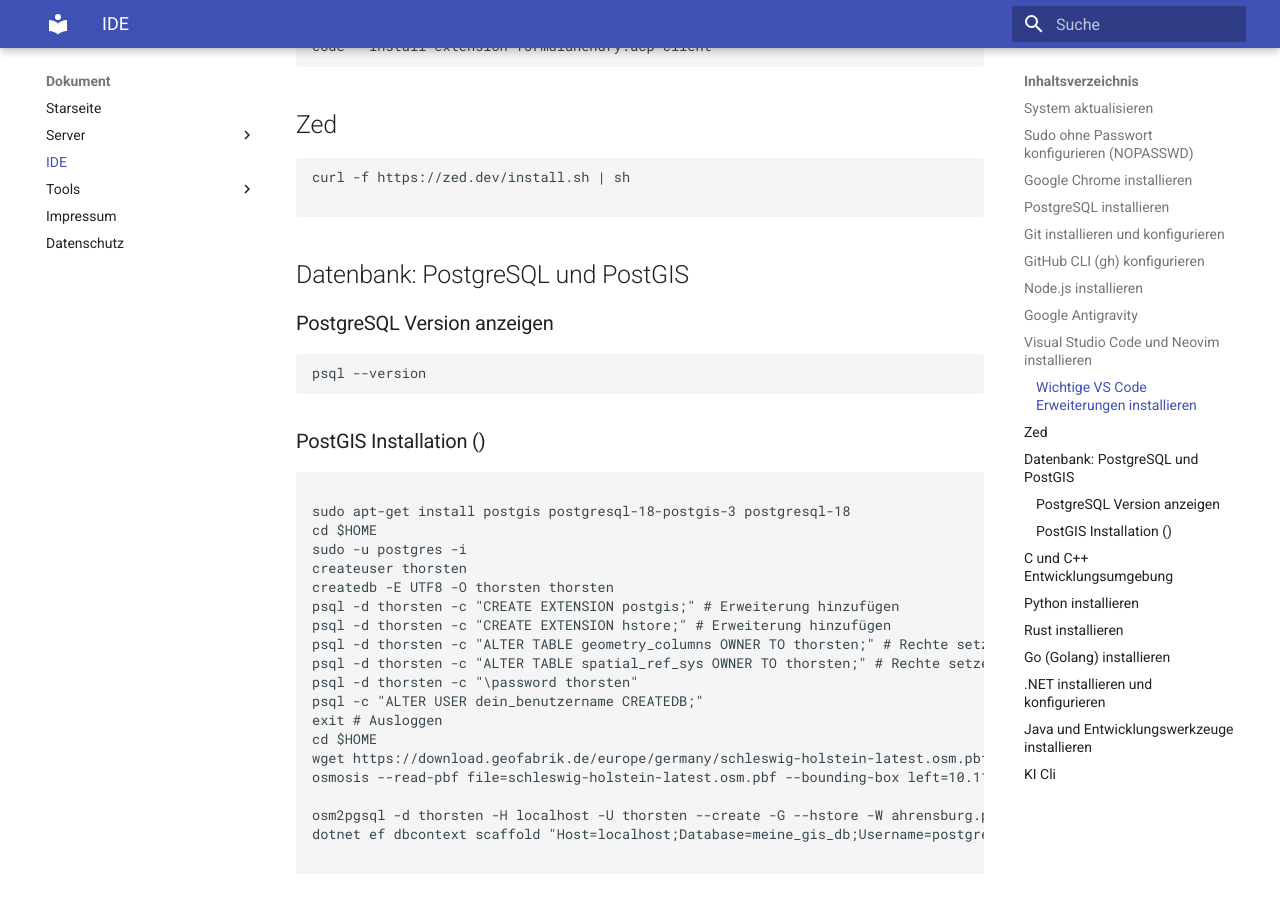
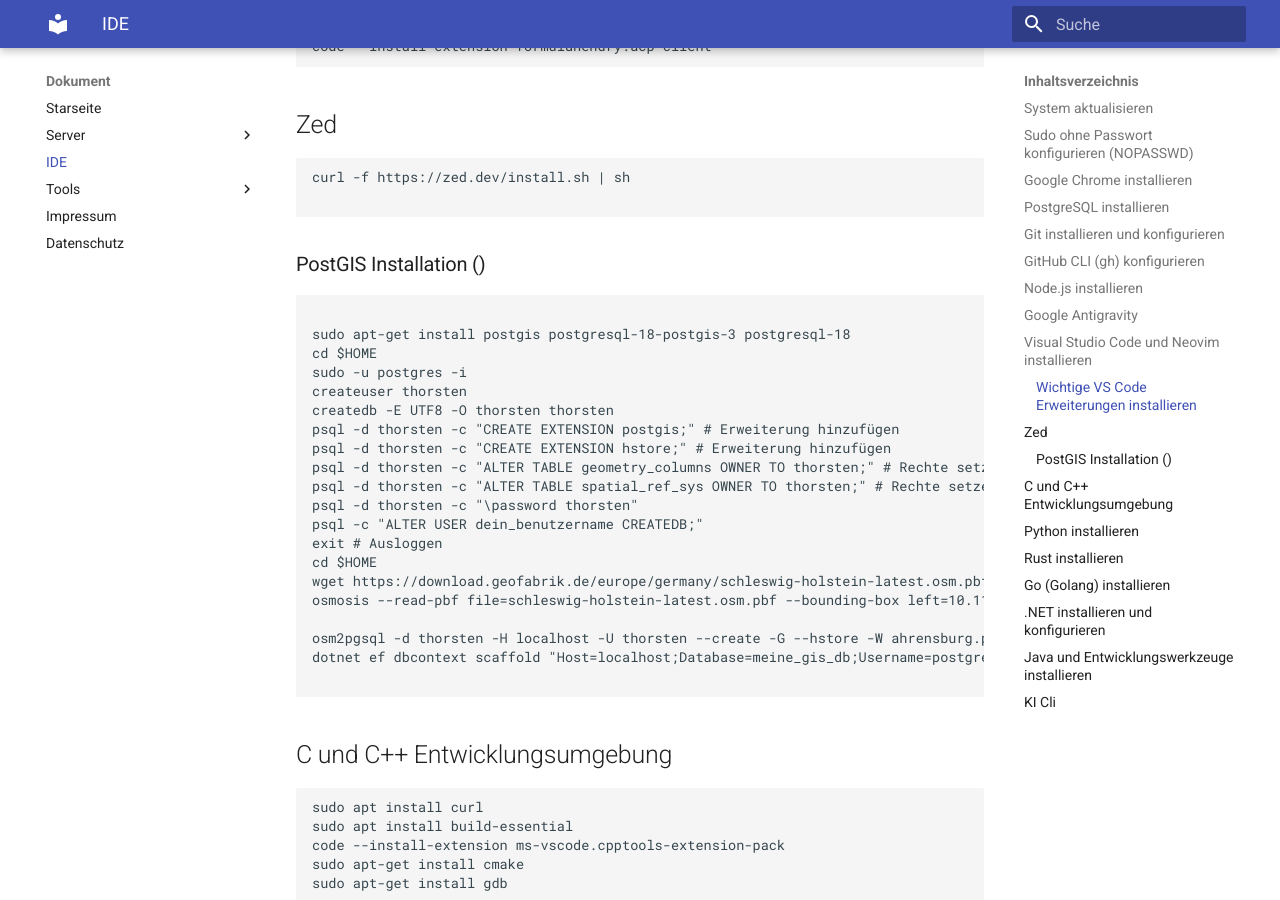
Before and after one commit to thorstenkloehn/dokument, an MkDocs documentation site: the page built from docs/IDE/index.md, in a window 1280 px wide and 900 px high, scrolled down 2516 px. Built offline with MkDocs 1.6.1 and Material for MkDocs 9.7.7, drawn with Linux system fonts in a browser that asks for light colours.

Commit message:
Dokumentation: Entfernen der Anweisungen zur Anzeige der PostgreSQL-Version

````diff
--- a/docs/IDE/index.md
+++ b/docs/IDE/index.md
@@ -121,14 +121,6 @@
 
 ```
 
-## Datenbank: PostgreSQL und PostGIS
-
-
-### PostgreSQL Version anzeigen
-
-```bash
-psql --version
-```
 
 ### PostGIS Installation ()
 
````
